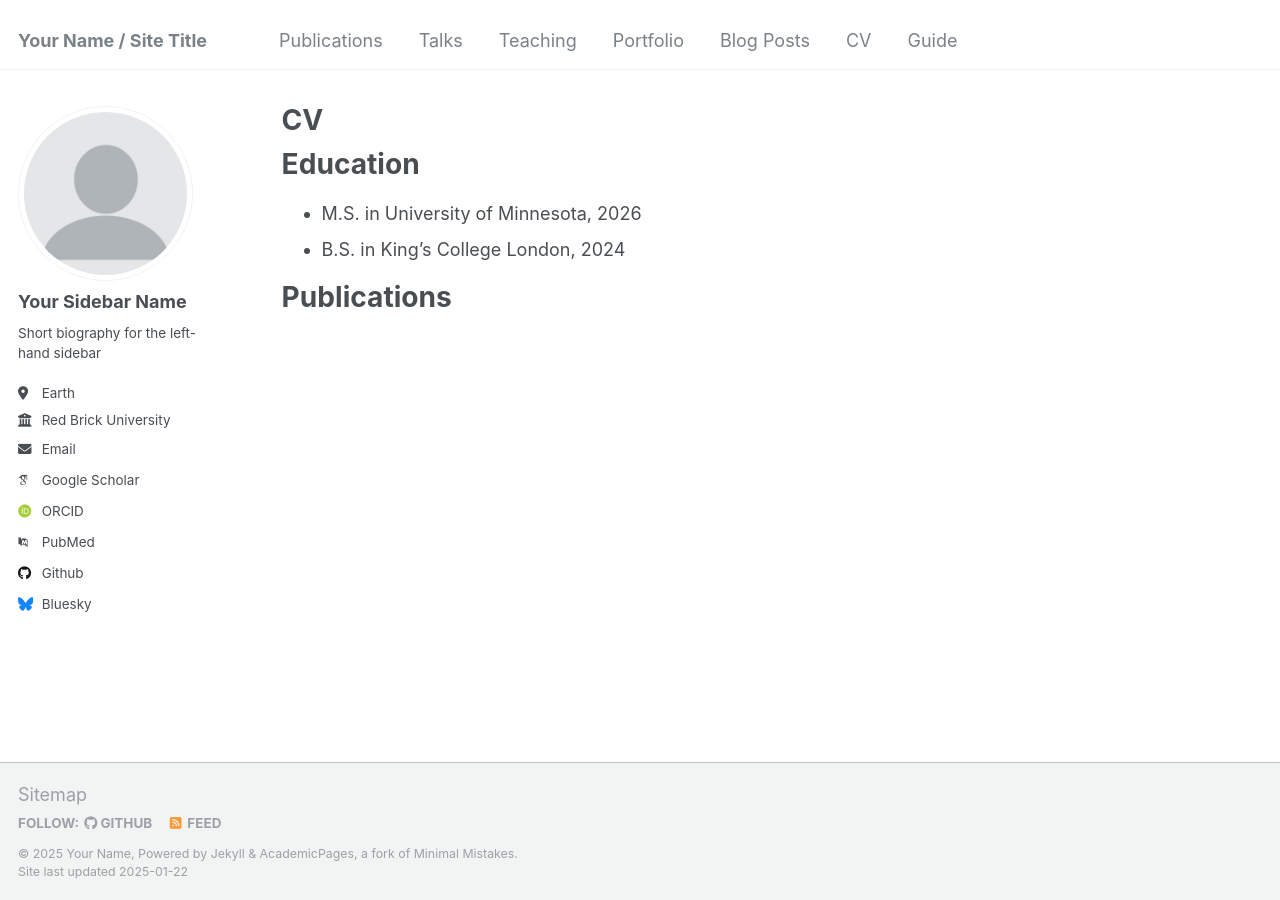
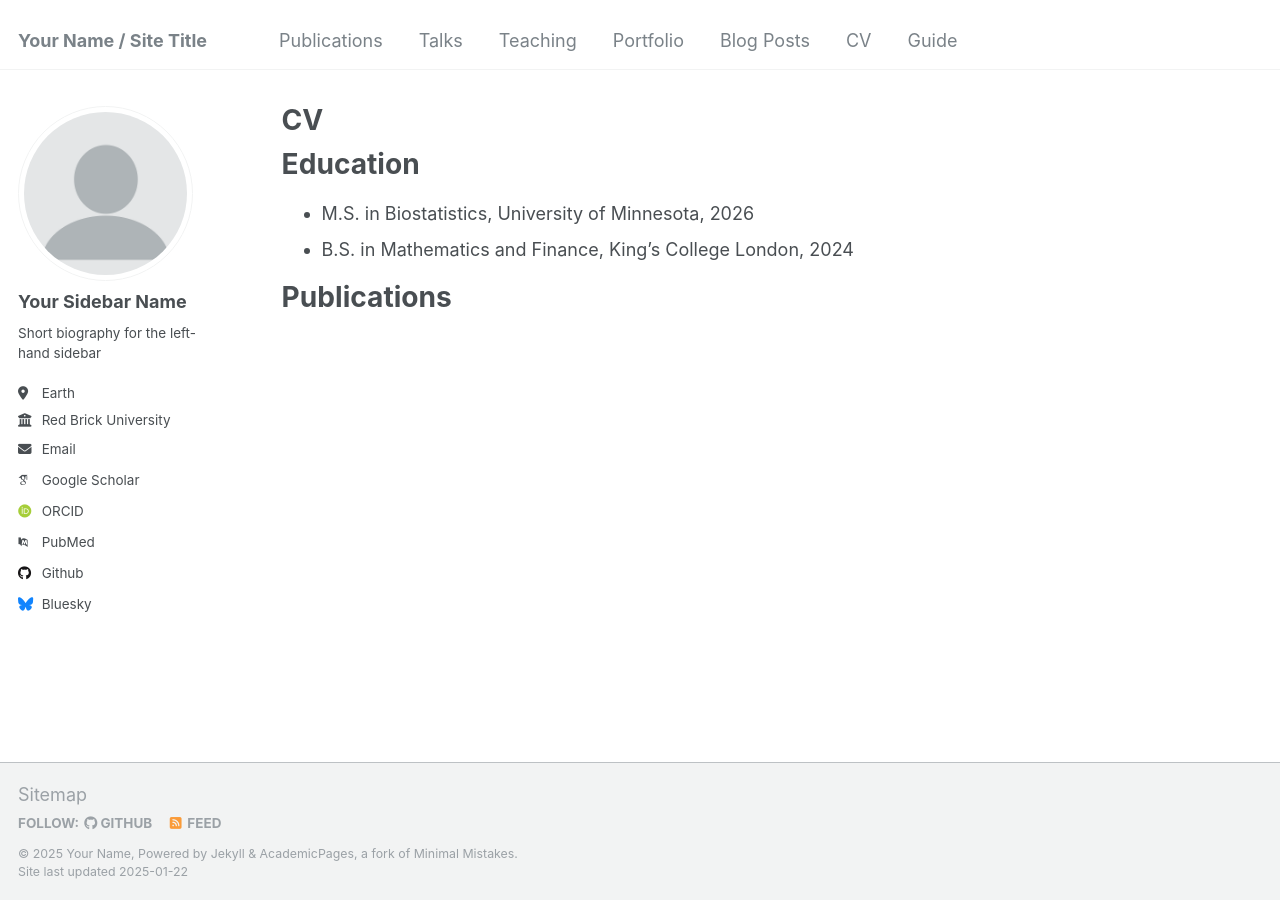
Before and after one commit to chenchangfu23/chenchangfu23.github.io, a Jekyll site: the page built from _pages/cv.md, in a window 1280 px wide. Built offline with Jekyll 4.4.1, drawn with Linux system fonts in a browser that asks for light colours; some web fonts are replaced.

Commit message:
Update cv.md

```diff
--- a/_pages/cv.md
+++ b/_pages/cv.md
@@ -11,8 +11,8 @@ redirect_from:
 
 Education
 ======
-* M.S. in University of Minnesota, 2026
-* B.S. in King's College London, 2024
+* M.S. in Biostatistics, University of Minnesota, 2026
+* B.S. in Mathematics and Finance, King's College London, 2024
 
 
 
```
